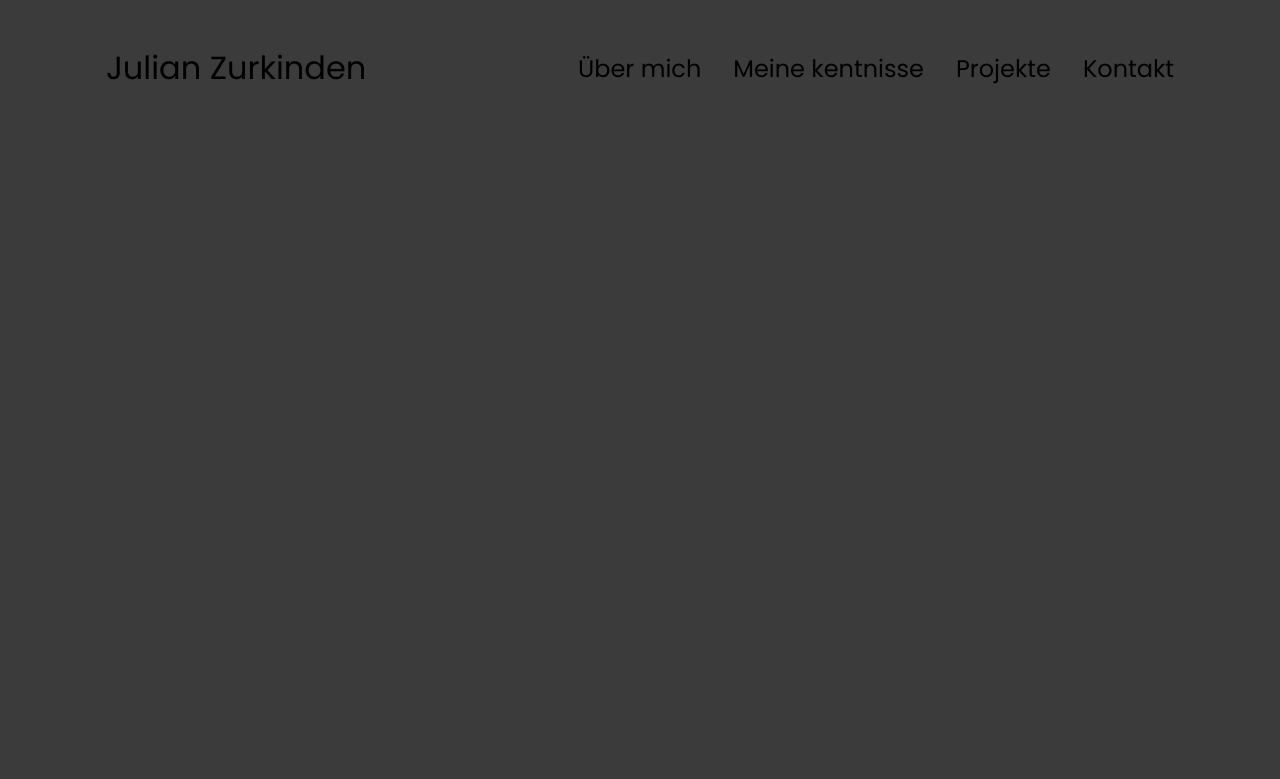
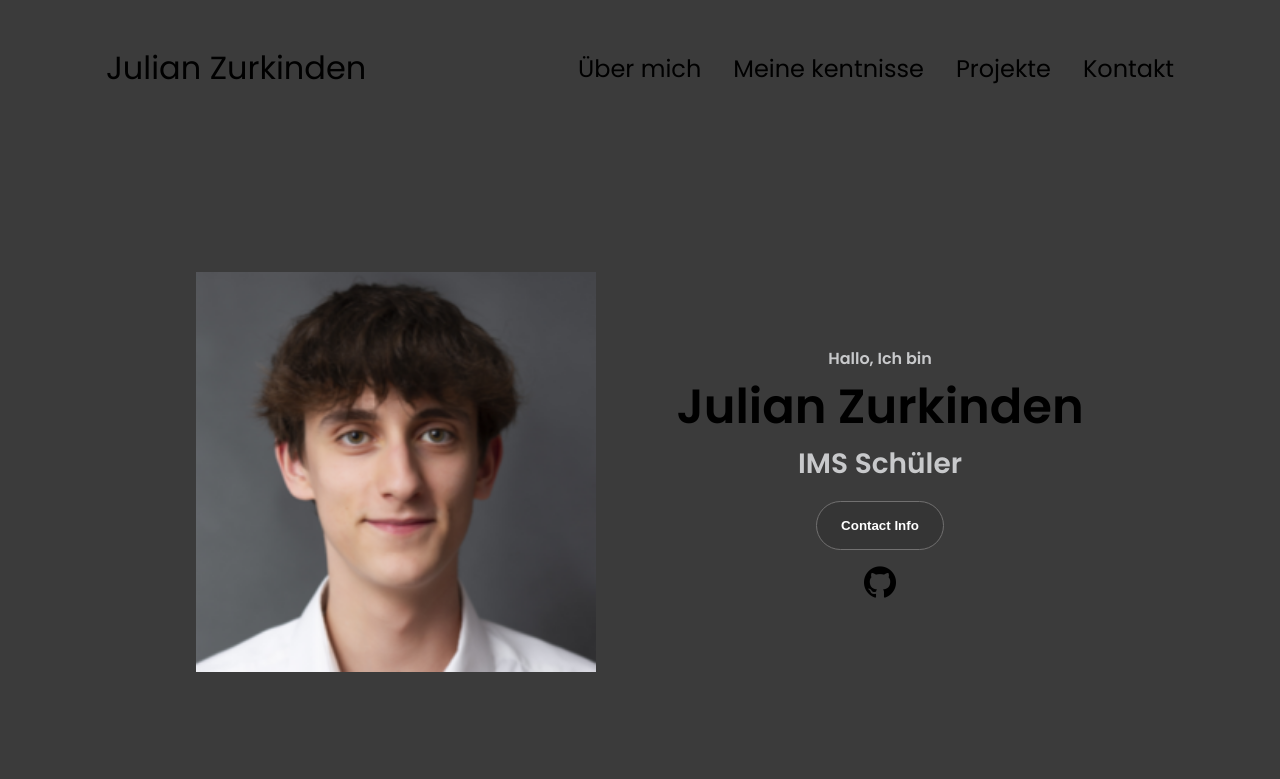
Before and after one commit to julian05z/BewerbungsSeite, a plain HTML site: page index.html in a window 1280 px wide. Drawn offline with Linux system fonts and the light colour scheme.

Commit message:
Erstes element erstellt, Github link und bild für den start eigefügt

```diff
--- a/index.html
+++ b/index.html
@@ -36,7 +36,30 @@
           </div>
         </div>
     </nav>
-
+    <section id="profile">
+        <div class="section__pic-container">
+          <img src="/assets/Bildhhhhhhh2.png" alt="Julian Zurkinden Profil Bild" />
+        </div>
+        <div class="section__text">
+          <p class="section__text__p1">Hallo, Ich bin </p>
+          <h1 class="title">Julian Zurkinden</h1>
+          <p class="section__text__p2">IMS Schüler</p>
+          <div class="btn-container">
+            </button>
+            <button class="btn btn-color-1" onclick="location.href='./#contact'">
+              Contact Info
+            </button>
+          </div>
+          <div id="socials-container">
+            <img
+              src="./assets/github.png"
+              alt="My Github profile"
+              class="icon"
+              onclick="location.href='https://github.com/julian05z'"
+            />
+          </div>
+        </div>
+      </section>
       <script src="script.js"></script>
 </body>
 </html>
--- a/style.css
+++ b/style.css
@@ -82,3 +82,120 @@ nav {
     width: 30px;
     cursor: pointer;
   }
+
+  /* SECTIONS */
+
+section {
+    padding-top: 4vh;
+    height: 96vh;
+    margin: 0 10rem;
+    box-sizing: border-box;
+    min-height: fit-content;
+  }
+
+  .section-container {
+    display: flex;
+  }
+
+  /* PROFILE SECTION */
+
+  #profile {
+    display: flex;
+    justify-content: center;
+    gap: 5rem;
+    height: 80vh;
+  }
+
+  .section__pic-container {
+    display: flex;
+    height: 400px;
+    width: 400px;
+    margin: auto 0;
+  }
+
+  .section__text {
+    align-self: center;
+    text-align: center;
+  }
+
+  .section__text p {
+    font-weight: 600;
+  }
+
+  .section__text__p1 {
+    text-align: center;
+    color: rgb(200, 201, 203);
+  }
+
+  .section__text__p2 {
+    font-size: 1.75rem;
+    margin-bottom: 1rem;
+    color: rgb(200, 201, 203);
+  }
+
+  .title {
+    font-size: 3rem;
+    text-align: center;
+  }
+
+  #socials-container {
+    display: flex;
+    justify-content: center;
+    margin-top: 1rem;
+    gap: 1rem;
+  }
+
+  /* ICONS */
+
+  .icon {
+    cursor: pointer;
+    height: 2rem;
+  }
+
+  /* BUTTONS */
+
+  .btn-container {
+    display: flex;
+    justify-content: center;
+    gap: 1rem;
+  }
+
+  .btn {
+    font-weight: 600;
+    transition: all 300ms ease;
+    padding: 1rem;
+    width: 8rem;
+    border-radius: 2rem;
+  }
+
+  .btn-color-1,
+  .btn-color-2 {
+    border: rgb(113, 112, 112) 0.1rem solid;
+  }
+
+  .btn-color-1:hover,
+  .btn-color-2:hover {
+    cursor: pointer;
+  }
+
+  .btn-color-1,
+  .btn-color-2:hover {
+    background: rgb(53, 53, 53);
+    color: white;
+  }
+
+  .btn-color-1:hover {
+    background: rgb(0, 0, 0);
+  }
+
+  .btn-color-2 {
+    background: none;
+  }
+
+  .btn-color-2:hover {
+    border: rgb(255, 255, 255) 0.1rem solid;
+  }
+
+  .btn-container {
+    gap: 1rem;
+  }
```
Also changed, not shown: assets/Bildhhhhhhh2.png (added).
